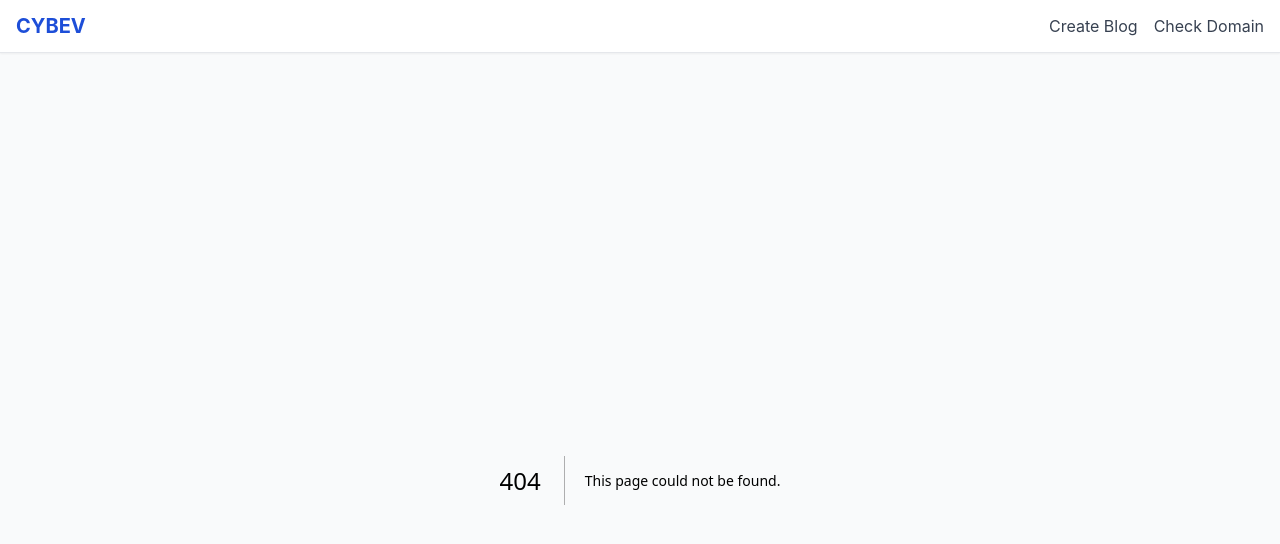
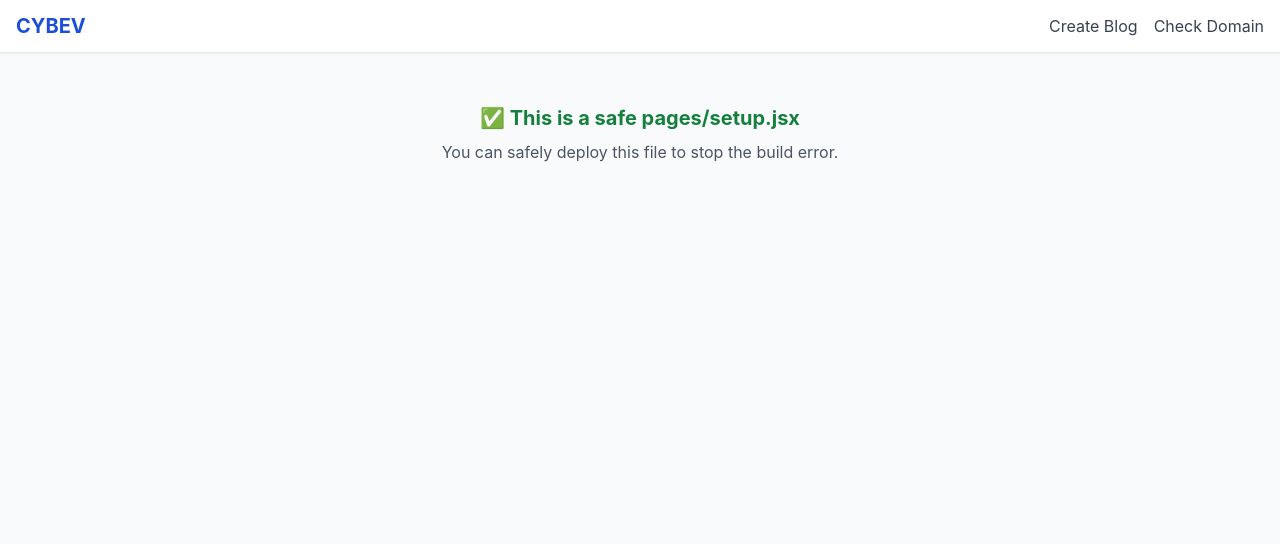
Before and after one commit to cybev1/cybev-frontend, a Next.js app: page /blog/setup in a window 1280 px wide. Before the commit this address had no page. Shown: the top 544 px of the page. Built offline with nearby package versions, Linux system fonts and the light colour scheme.

Commit message:
Add files via upload

```diff
--- /dev/null
+++ b/pages/blog/setup.jsx
@@ -0,0 +1,11 @@
+
+import React from 'react';
+
+export default function Setup() {
+  return (
+    <div className="p-6 text-center">
+      <h1 className="text-xl font-bold text-green-700">✅ This is a safe pages/setup.jsx</h1>
+      <p className="text-gray-600 mt-2">You can safely deploy this file to stop the build error.</p>
+    </div>
+  );
+}
```
